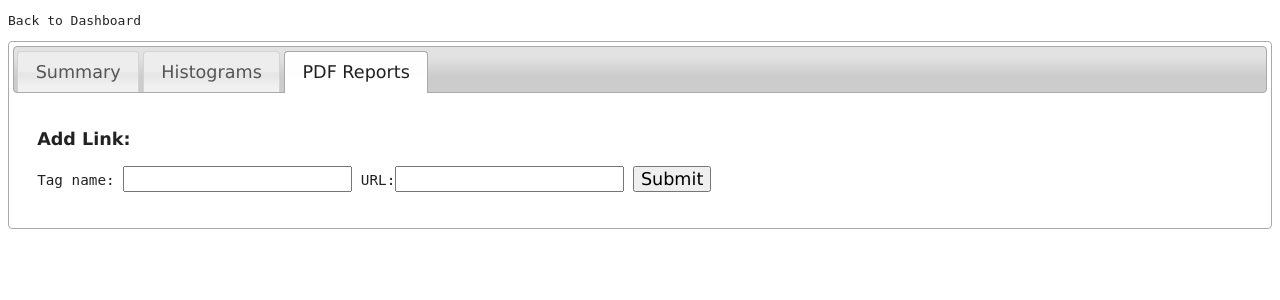
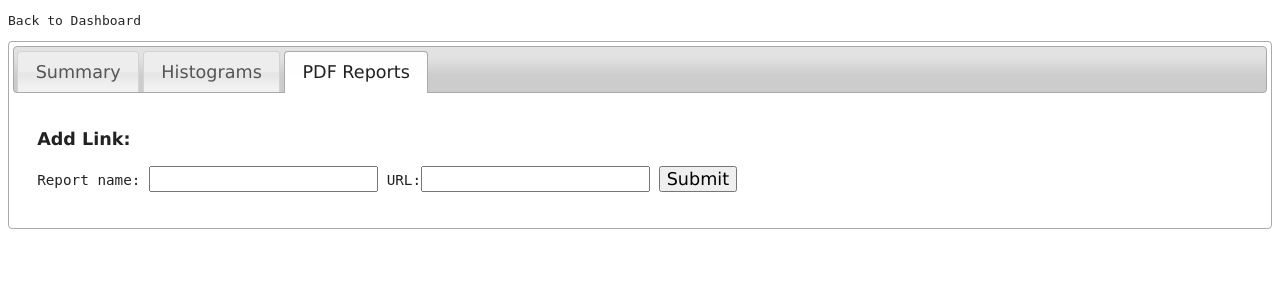
Before and after one commit to pavel-paulau/django_cbkarma, a Django app: template templates/details.html in a window 1280 px wide, after a click on "PDF Reports". Shown: the top 300 px of the page. Run offline with Django 3.2, Linux system fonts and the light colour scheme; the template is opened without the code that fills it: most values are stand-ins (such as "Sample title", 1, 10 or a date in 2020); some libraries are stand-ins or nearby versions.

Commit message:
Fixed input name

```diff
--- a/templates/details.html
+++ b/templates/details.html
@@ -36,7 +36,7 @@
     <div id="tabs-3">
         <p><strong>Add Link:</strong></p>
         <form name="report" method="POST" action="/report">{% csrf_token %}
-            <pre>Tag name: <input type="text" name="description" /> URL:<input type="text" name="url" /> <input type="submit" name="submit" value="Submit" /></pre>
+            <pre>Report name: <input type="text" name="description" /> URL:<input type="text" name="url" /> <input type="submit" name="submit" value="Submit" /></pre>
             <input type="hidden" name="test_id" value="{{ test_id }}">
         </form>
     </div>
```
